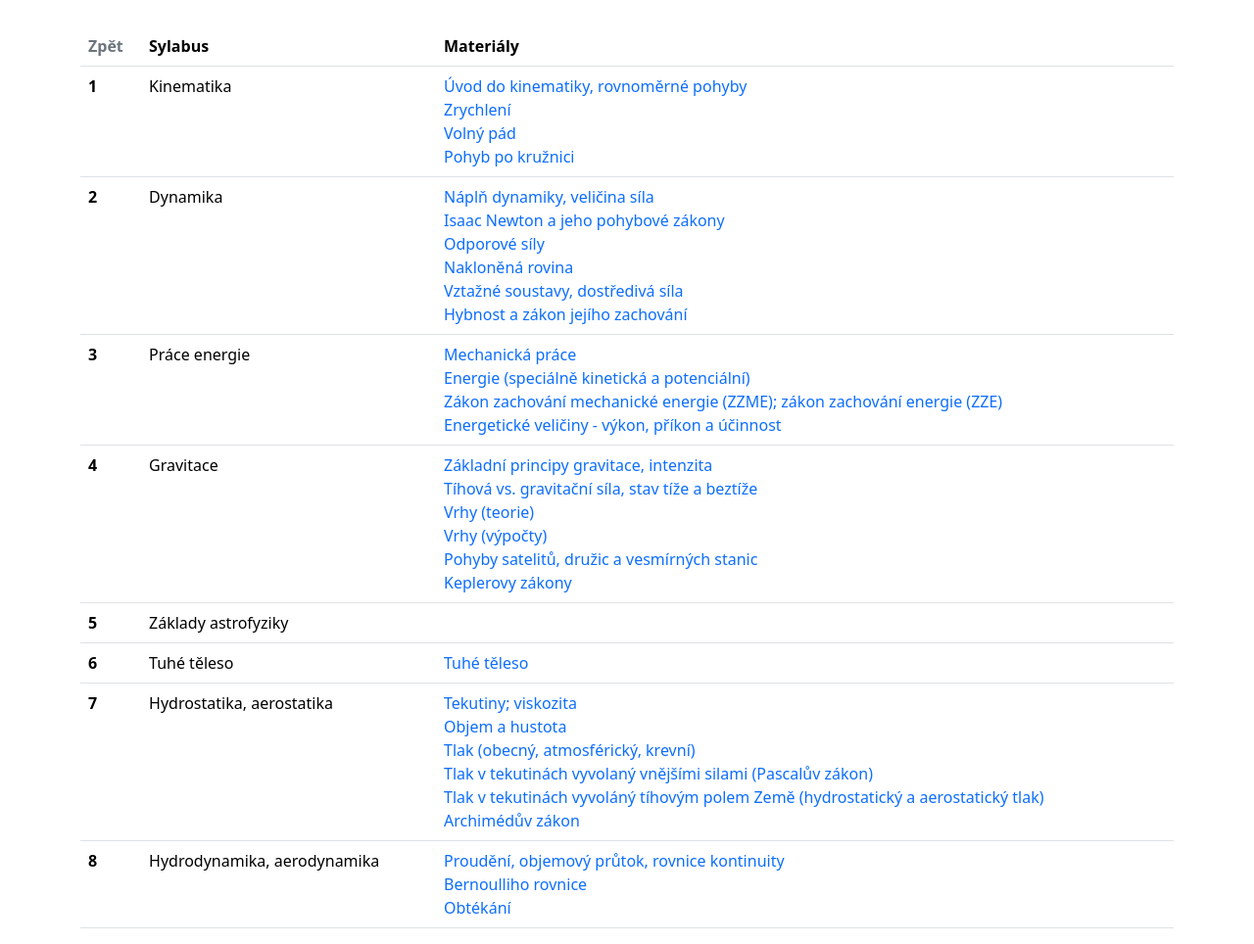
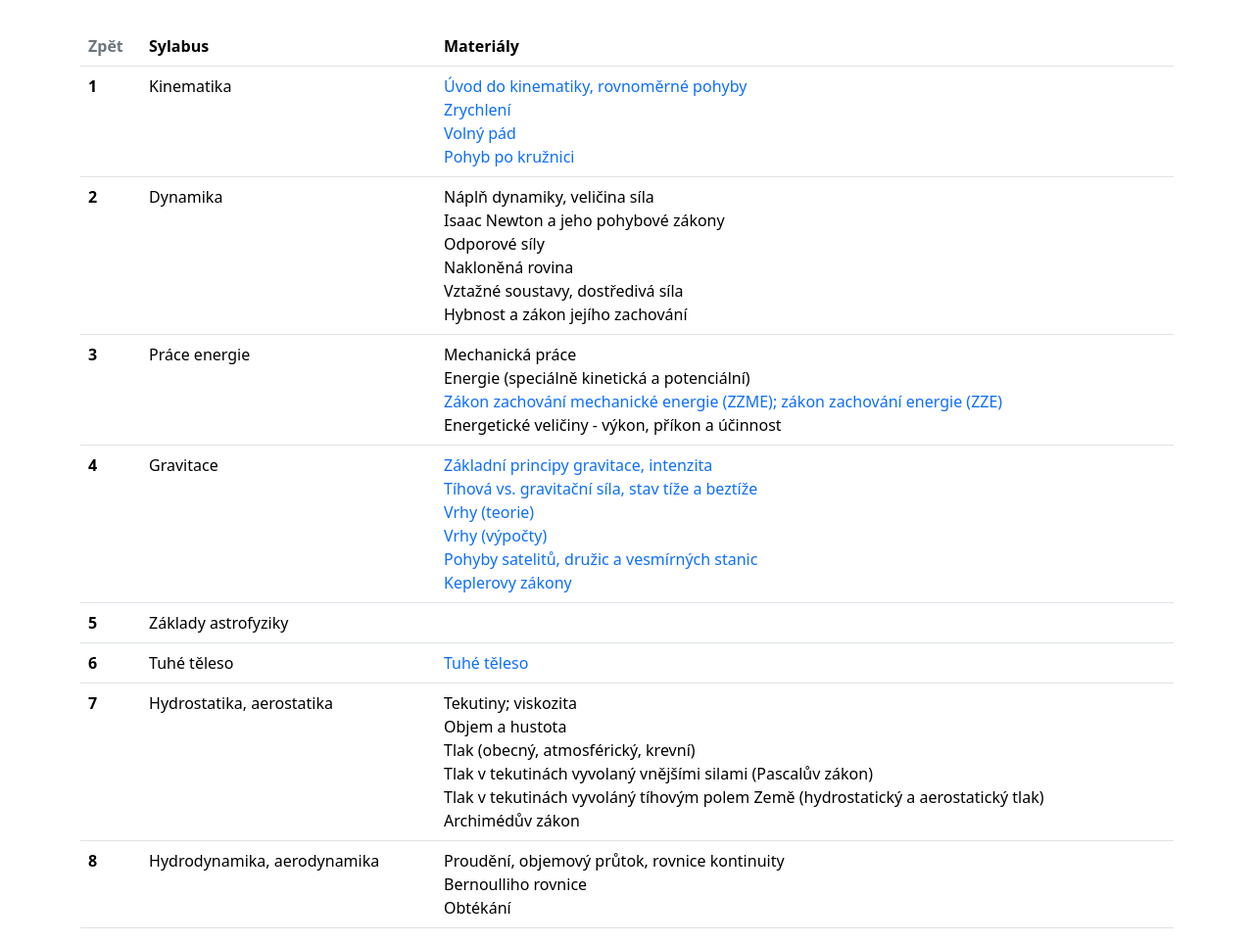
Before and after one commit to ChaoZavitkar/zbklimpl, a plain HTML site: page static/fyzika1.html in a window 1280 px wide. Shown: the part 53-1017 px from the top of the page at 98% size. Drawn offline with nearby package versions, Linux system fonts and the light colour scheme.

Commit message:
Update fyzika1.html

```diff
--- a/static/fyzika1.html
+++ b/static/fyzika1.html
@@ -35,22 +35,22 @@
                 <th scope="row">2</th>
                 <td>Dynamika</td>
                 <td>
-                        <a href="#" target="_blank" class="link-opacity-50-hover link-offset-2 link-offset-3-hover link-underline link-underline-opacity-0 link-underline-opacity-75-hover">Náplň dynamiky, veličina síla</a>
-                  <br>  <a href="#" target="_blank" class="link-opacity-50-hover link-offset-2 link-offset-3-hover link-underline link-underline-opacity-0 link-underline-opacity-75-hover">Isaac Newton a jeho pohybové zákony</a>
-                  <br>  <a href="#" target="_blank" class="link-opacity-50-hover link-offset-2 link-offset-3-hover link-underline link-underline-opacity-0 link-underline-opacity-75-hover">Odporové síly</a>
-                  <br>  <a href="#" target="_blank" class="link-opacity-50-hover link-offset-2 link-offset-3-hover link-underline link-underline-opacity-0 link-underline-opacity-75-hover">Nakloněná rovina</a>
-                  <br>  <a href="#" target="_blank" class="link-opacity-50-hover link-offset-2 link-offset-3-hover link-underline link-underline-opacity-0 link-underline-opacity-75-hover">Vztažné soustavy, dostředivá síla</a>
-                  <br>  <a href="#" target="_blank" class="link-opacity-50-hover link-offset-2 link-offset-3-hover link-underline link-underline-opacity-0 link-underline-opacity-75-hover">Hybnost a zákon jejího zachování</a>
+                        Náplň dynamiky, veličina síla
+                  <br>  Isaac Newton a jeho pohybové zákony
+                  <br>  Odporové síly
+                  <br>  Nakloněná rovina
+                  <br>  Vztažné soustavy, dostředivá síla
+                  <br>  Hybnost a zákon jejího zachování
                 </td>
               </tr>
               <tr>
                 <th scope="row">3</th>
                 <td>Práce energie</td>
                 <td>
-                        <a href="#" target="_blank" class="link-opacity-50-hover link-offset-2 link-offset-3-hover link-underline link-underline-opacity-0 link-underline-opacity-75-hover">Mechanická práce</a>
-                  <br>  <a href="#" target="_blank" class="link-opacity-50-hover link-offset-2 link-offset-3-hover link-underline link-underline-opacity-0 link-underline-opacity-75-hover">Energie (speciálně kinetická a potenciální)</a>
+                        Mechanická práce</a>
+                  <br>  Energie (speciálně kinetická a potenciální)
                   <br>  <a href="https://colab.research.google.com/drive/1JmQw3fhMo8x82mLTsnTqLtwDEKQU8UVb" target="_blank" class="link-opacity-50-hover link-offset-2 link-offset-3-hover link-underline link-underline-opacity-0 link-underline-opacity-75-hover">Zákon zachování mechanické energie (ZZME); zákon zachování energie (ZZE)</a>
-                  <br>  <a href="#" target="_blank" class="link-opacity-50-hover link-offset-2 link-offset-3-hover link-underline link-underline-opacity-0 link-underline-opacity-75-hover">Energetické veličiny - výkon, příkon a účinnost</a>
+                  <br>  Energetické veličiny - výkon, příkon a účinnost
                 </td>
               </tr>
               <tr>
@@ -83,21 +83,21 @@
                 <th scope="row">7</th>
                 <td>Hydrostatika, aerostatika</td>
                 <td>
-                        <a href="#" target="_blank" class="link-opacity-50-hover link-offset-2 link-offset-3-hover link-underline link-underline-opacity-0 link-underline-opacity-75-hover">Tekutiny; viskozita</a>
-                  <br>  <a href="#" target="_blank" class="link-opacity-50-hover link-offset-2 link-offset-3-hover link-underline link-underline-opacity-0 link-underline-opacity-75-hover">Objem a hustota</a>
-                  <br>  <a href="#" target="_blank" class="link-opacity-50-hover link-offset-2 link-offset-3-hover link-underline link-underline-opacity-0 link-underline-opacity-75-hover">Tlak (obecný, atmosférický, krevní)</a>
-                  <br>  <a href="#" target="_blank" class="link-opacity-50-hover link-offset-2 link-offset-3-hover link-underline link-underline-opacity-0 link-underline-opacity-75-hover">Tlak v tekutinách vyvolaný vnějšími silami (Pascalův zákon)</a>
-                  <br>  <a href="#" target="_blank" class="link-opacity-50-hover link-offset-2 link-offset-3-hover link-underline link-underline-opacity-0 link-underline-opacity-75-hover">Tlak v tekutinách vyvoláný tíhovým polem Země (hydrostatický a aerostatický tlak)</a>
-                  <br>  <a href="#" target="_blank" class="link-opacity-50-hover link-offset-2 link-offset-3-hover link-underline link-underline-opacity-0 link-underline-opacity-75-hover">Archimédův zákon</a>
+                        Tekutiny; viskozita
+                  <br>  Objem a hustota
+                  <br>  Tlak (obecný, atmosférický, krevní)
+                  <br>  Tlak v tekutinách vyvolaný vnějšími silami (Pascalův zákon)
+                  <br>  Tlak v tekutinách vyvoláný tíhovým polem Země (hydrostatický a aerostatický tlak)
+                  <br>  Archimédův zákon
                 </td>
               </tr>
               <tr>
                 <th scope="row">8</th>
                 <td>Hydrodynamika, aerodynamika</td>
                 <td>
-                        <a href="#" target="_blank" class="link-opacity-50-hover link-offset-2 link-offset-3-hover link-underline link-underline-opacity-0 link-underline-opacity-75-hover">Proudění, objemový průtok, rovnice kontinuity</a>
-                  <br>  <a href="#" target="_blank" class="link-opacity-50-hover link-offset-2 link-offset-3-hover link-underline link-underline-opacity-0 link-underline-opacity-75-hover">Bernoulliho rovnice</a>
-                  <br>  <a href="#" target="_blank" class="link-opacity-50-hover link-offset-2 link-offset-3-hover link-underline link-underline-opacity-0 link-underline-opacity-75-hover">Obtékání</a>
+                        Proudění, objemový průtok, rovnice kontinuity
+                  <br>  Bernoulliho rovnice
+                  <br>  Obtékání
                 </td>
               </tr>
             </tbody>
@@ -106,3 +106,5 @@
     <script src="https://cdn.jsdelivr.net/npm/bootstrap@5.3.2/dist/js/bootstrap.bundle.min.js" integrity="sha384-C6RzsynM9kWDrMNeT87bh95OGNyZPhcTNXj1NW7RuBCsyN/o0jlpcV8Qyq46cDfL" crossorigin="anonymous"></script>
 </body>
 </html>
+
+<!-- <br>  <a href="#" target="_blank" class="link-opacity-50-hover link-offset-2 link-offset-3-hover link-underline link-underline-opacity-0 link-underline-opacity-75-hover">Obtékání</a> -->
```
